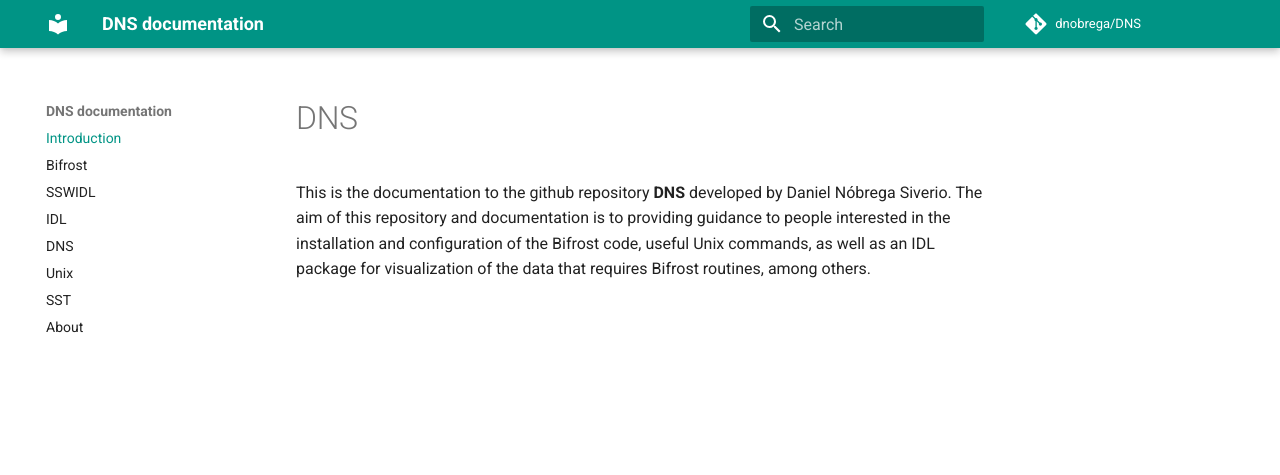
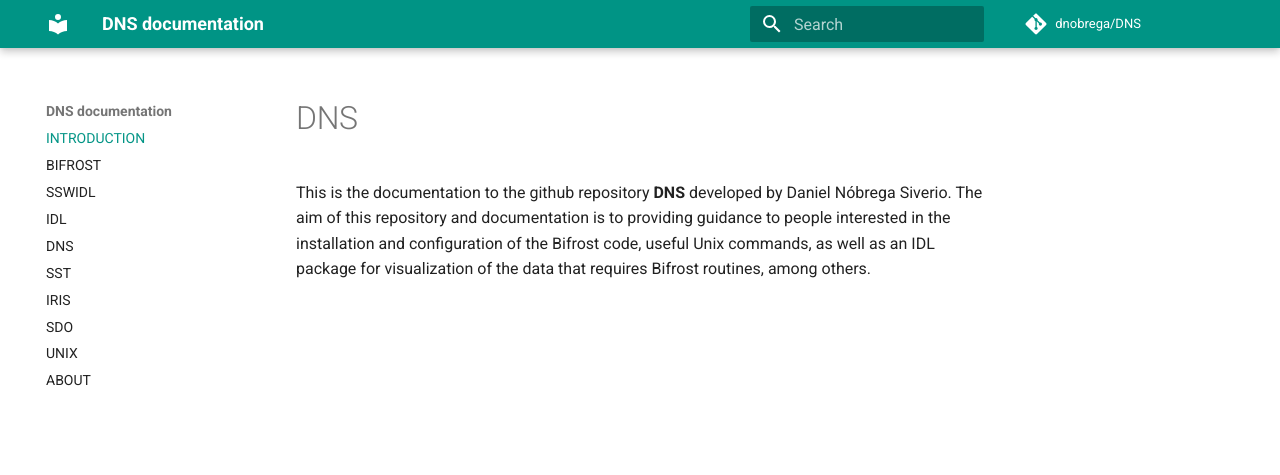
Before and after one commit to dnobrega/DNS, an MkDocs documentation site: the page built from docs/index.md, in a window 1280 px wide. Shown: the top 475 px of the page. Built offline with MkDocs 1.6.1 and Material for MkDocs 9.7.7, drawn with Linux system fonts in a browser that asks for light colours; comment, search, counter and statistics services are not loaded.

Commit message:
Update mkdocs.yml

```diff
--- a/mkdocs.yml
+++ b/mkdocs.yml
@@ -7,14 +7,16 @@ repo_url: https://github.com/dnobrega/DNS
 edit_uri: ""
 
 nav:
-  - Introduction: index.md
-  - Bifrost: bifrost.md
+  - INTRODUCTION: index.md
+  - BIFROST: bifrost.md
   - SSWIDL: sswidl.md
   - IDL: idl.md
   - DNS: dns.md
-  - Unix: unix.md
   - SST: SST.md
-  - About: about.md
+  - IRIS: IRIS.md
+  - SDO: SDO.md
+  - UNIX: unix.md
+  - ABOUT: about.md
 
 theme:
   name: 'material'
```
